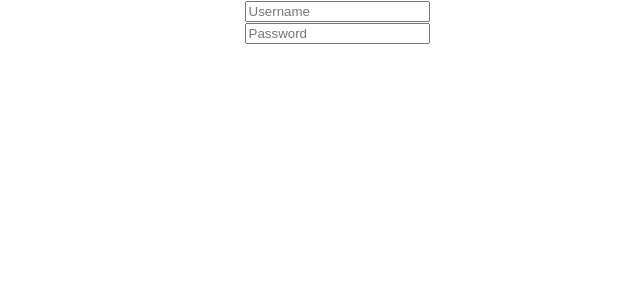
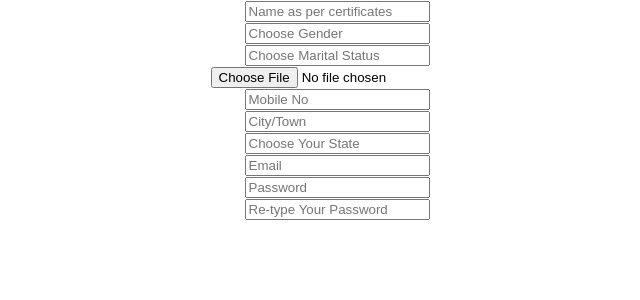
Before and after one commit to ndys699/Pulse-Task, a React (Create React App) app in the folder webclient/: page / in a window 1280 px wide. Shown: the top 300 px of the page, without its empty margins (303-943 px from the left). Built offline with nearby package versions, Linux system fonts and the light colour scheme.

Commit message:
added signup form

```diff
--- a/webclient/src/App.js
+++ b/webclient/src/App.js
@@ -1,6 +1,7 @@
 import logo from './logo.svg';
 import './App.css';
 import Login from './components/Login';
+import SignUp from './components/SignUp';
 
 function App() {
   return (
@@ -10,7 +11,8 @@ function App() {
 
 
 
-      <Login></Login>
+      {/* <Login></Login> */}
+      <SignUp></SignUp>
 
 
 
--- a/webclient/src/components/SignUp.js
+++ b/webclient/src/components/SignUp.js
@@ -0,0 +1,44 @@
+import React from "react";
+
+function SignUp() {
+  return (
+    <div>
+      <div>
+        <form>
+          <div>
+            <input placeholder = "Name as per certificates"></input>
+          </div>
+          <div>
+            <input placeholder = "Choose Gender"></input>
+          </div>
+          <div>
+            <input placeholder = "Choose Marital Status"></input>
+          </div>
+          <div>
+            <input type = "file"></input>
+          </div>
+          <div>
+            <input placeholder = "Mobile No"></input>
+          </div>
+          <div>
+            <input placeholder = "City/Town"></input>
+          </div>
+          <div>
+            <input placeholder = "Choose Your State"></input>
+          </div>
+          <div>
+            <input placeholder = "Email"></input>
+          </div>
+          <div>
+            <input placeholder = "Password"></input>
+          </div>
+          <div>
+            <input placeholder = "Re-type Your Password"></input>
+          </div>
+        </form>
+      </div>
+    </div>
+  );
+}
+
+export default SignUp;
```
